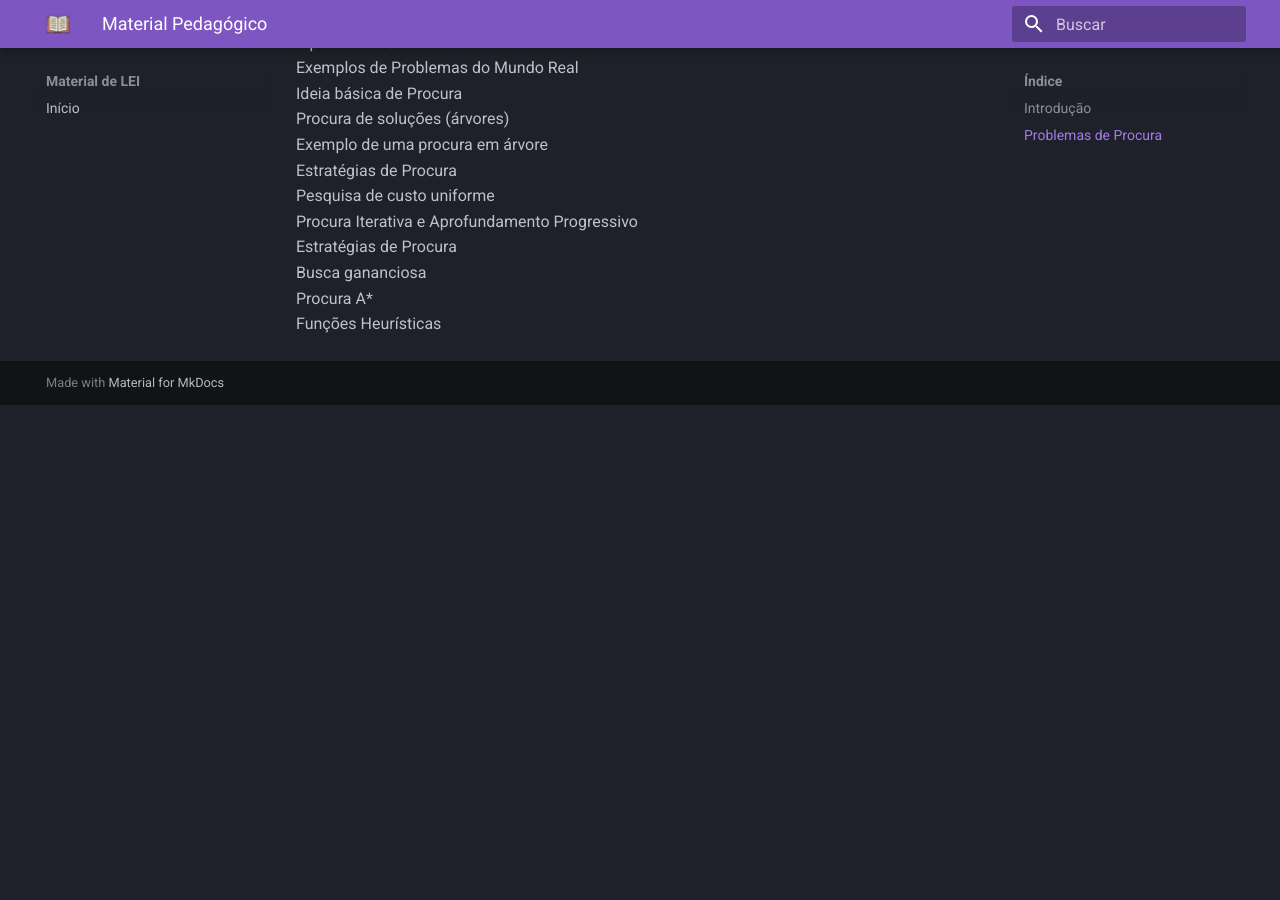
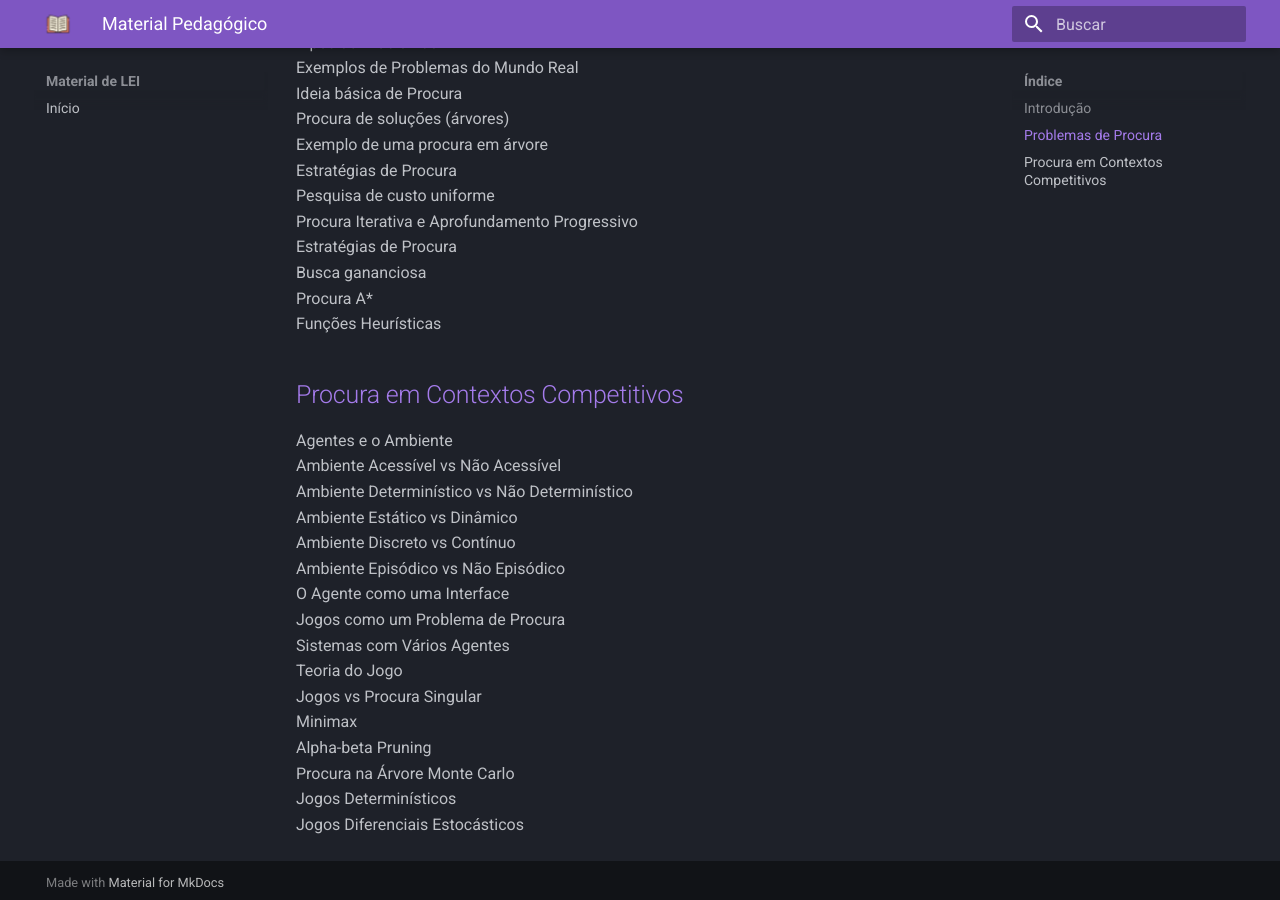
Before and after one commit to eduardo106919/LEI-Material-Estudo, an MkDocs documentation site: the page built from docs/IA/Material Pedagógico/README.md, in a window 1280 px wide and 900 px high, scrolled down 793 px. Built offline with MkDocs 1.6.1 and Material for MkDocs 9.7.7, drawn with Linux system fonts in a browser that asks for light colours; before the commit the page ends 1198 px from its top, so only the background shows below that.

Commit message:
IA + tirei likes

```diff
--- a/docs/IA/Material Pedagógico/README.md
+++ b/docs/IA/Material Pedagógico/README.md
@@ -34,3 +34,21 @@ Estratégias de Procura <br>
 Busca gananciosa <br>
 Procura A* <br>
 Funções Heurísticas <br>
+
+## [Procura em Contextos Competitivos](3_Procura%20em%20Contextos%20Competitivos.pdf)
+Agentes e o Ambiente <br>
+Ambiente Acessível vs Não Acessível <br>
+Ambiente Determinístico vs Não Determinístico <br>
+Ambiente Estático vs Dinâmico <br>
+Ambiente Discreto vs Contínuo <br>
+Ambiente Episódico vs Não Episódico <br>
+O Agente como uma Interface <br>
+Jogos como um Problema de Procura <br>
+Sistemas com Vários Agentes <br>
+Teoria do Jogo <br>
+Jogos vs Procura Singular <br>
+Minimax <br>
+Alpha-beta Pruning <br>
+Procura na Árvore Monte Carlo <br>
+Jogos Determinísticos <br>
+Jogos Diferenciais Estocásticos <br>
--- a/mkdocs.yml
+++ b/mkdocs.yml
@@ -14,20 +14,10 @@ theme:
 nav:
   - Início: index.md
 
+extra_javascript:
+  - assets/js/hide-feedback.js
+
 extra:
   analytics:
     provider: google
     property: G-M15LQD5QPZ
-    feedback:
-      title: Achas-te a página útil?
-      ratings:
-        - icon: material/thumb-up-outline
-          name: Esta página foi útil
-          data: 1
-          note: >-
-            Obrigado pelo teu feedback!
-        - icon: material/thumb-down-outline
-          name: Esta página podia ser melhorada
-          data: 0
-          note: >-
-            Obrigado pelo teu feedback!
```
Also changed, not shown: 1 other file.
